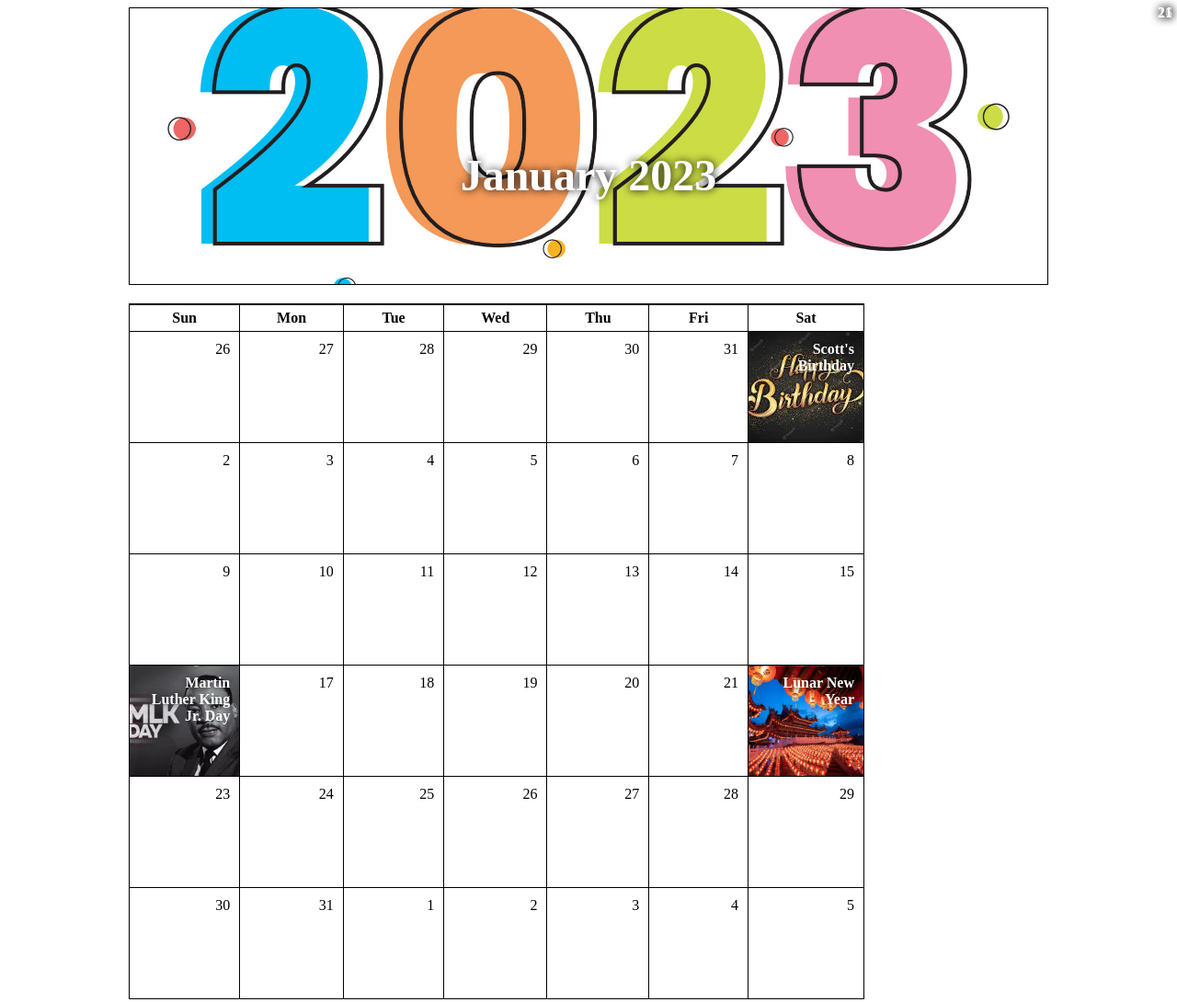
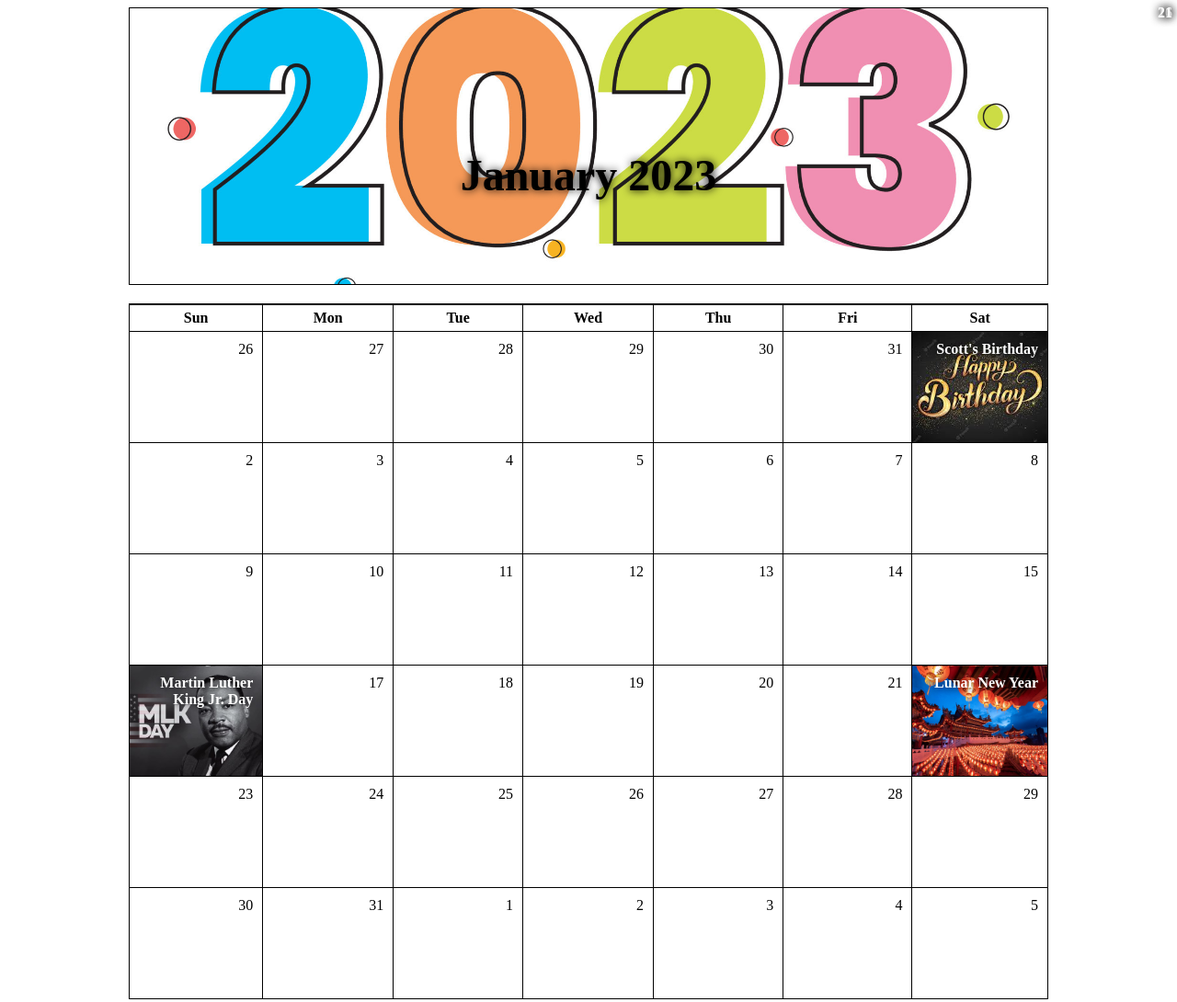
Before and after one commit to uscwebdev/itp104-submissions-scottyenchen, a plain HTML site: page assignment_04/index.html in a window 1280 px wide. Shown: the whole page at 92% size. Drawn offline with Linux system fonts and the light colour scheme.

Commit message:
Update index.html

```diff
--- a/assignment_04/index.html
+++ b/assignment_04/index.html
@@ -19,7 +19,7 @@
 	background-size: cover;
 	background-position: center;
 	text-align: center;
-	color: white;
+	color: black;
 	text-shadow: 0px 0px 10px #000;
 	font-size: 1.5em;
 	line-height: 300px
@@ -30,7 +30,7 @@
 
 
     .calendar {
-        width: 80%;
+        width: 100%;
         border-collapse: collapse;
         margin-top: 20px;
     }
```
